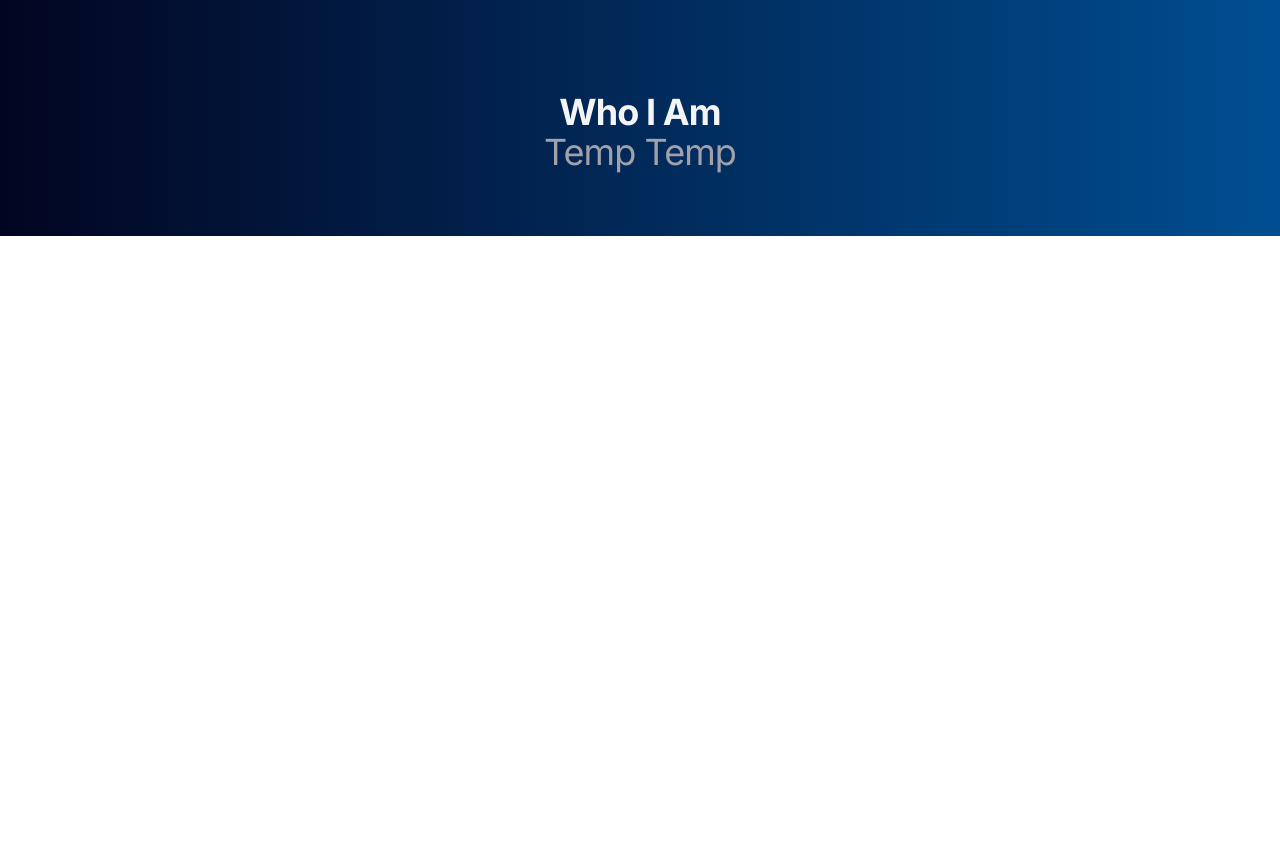
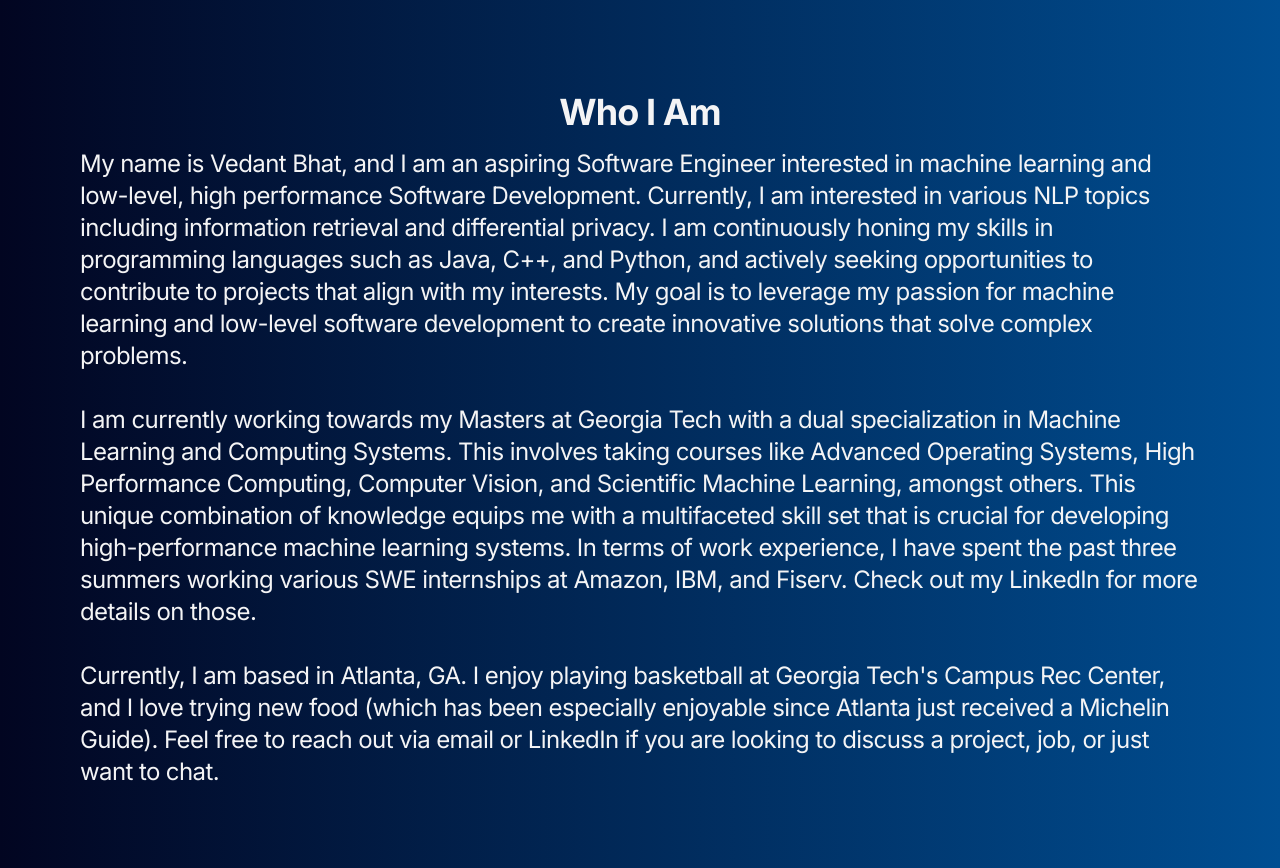
Before and after one commit to Vedant527/portfolio, a Next.js app: page /about in a window 1280 px wide. Shown: the part 780-1648 px from the top of the page. Before the commit the page ends 1016 px from the top, so only its background shows below. Built offline with nearby package versions, Linux system fonts and the light colour scheme; what tailwindcss-debug-screens would draw is missing.

Commit message:
replaces placeholder text on about page

```diff
--- a/app/about/sections/About.jsx
+++ b/app/about/sections/About.jsx
@@ -19,9 +19,24 @@
 
       <motion.p
         variants={fadeIn('up', 'tween', 0.2, 1)}
-        className="text-3xl tracking-tight text-zinc-400 sm:text-4xl"
+        className="text-2xl tracking-tight text-zinc-100 mb-4"
       >
-        <span>Temp</span> Temp
+        <span>
+          My name is Vedant Bhat, and I am an aspiring Software Engineer interested in machine
+          learning and low-level, high performance Software Development. Currently, I am interested in various NLP topics including information retrieval and
+          differential privacy. I am continuously honing my skills in programming languages such as Java, C++, and Python, and actively seeking opportunities to contribute to
+          projects that align with my interests. My goal is to leverage my passion for machine learning and low-level software development to create innovative solutions
+          that solve complex problems. <br/><br/>
+        </span>
+        <span>
+          I am currently working towards my Masters at Georgia Tech with a dual specialization in
+          Machine Learning and Computing Systems. This involves taking courses like Advanced Operating Systems, High Performance Computing, Computer Vision, and Scientific
+          Machine Learning, amongst others. This unique combination of knowledge equips me with a multifaceted skill set that is crucial for developing high-performance machine
+          learning systems. In terms of work experience, I have spent the past three summers working various SWE internships at Amazon, IBM, and Fiserv. Check out my LinkedIn for more details on those. <br/><br/>
+        </span>
+        <span> Currently, I am based in Atlanta, GA. I enjoy playing basketball at Georgia Tech's Campus Rec Center, and I love trying new food (which has been especially enjoyable
+          since Atlanta just received a Michelin Guide). Feel free to reach out via email or LinkedIn if you are looking to discuss a project, job, or just want to chat.
+        </span>
       </motion.p>
     </motion.div>
   </section>
--- a/app/components/CustomTexts.jsx
+++ b/app/components/CustomTexts.jsx
@@ -6,7 +6,7 @@
 export const TypingText = ({ title, textStyles }) => (
   <motion.p
     variants={textContainer}
-    className={`text-3xl font-bold tracking-tight text-zinc-100 sm:text-4xl ${textStyles}`}
+    className={`text-3xl font-bold tracking-tight text-zinc-100 sm:text-4xl mb-4 ${textStyles}`}
   >
     {Array.from(title).map((letter, index) => (
       <motion.span variants={textVariant2} key={index}>
```
